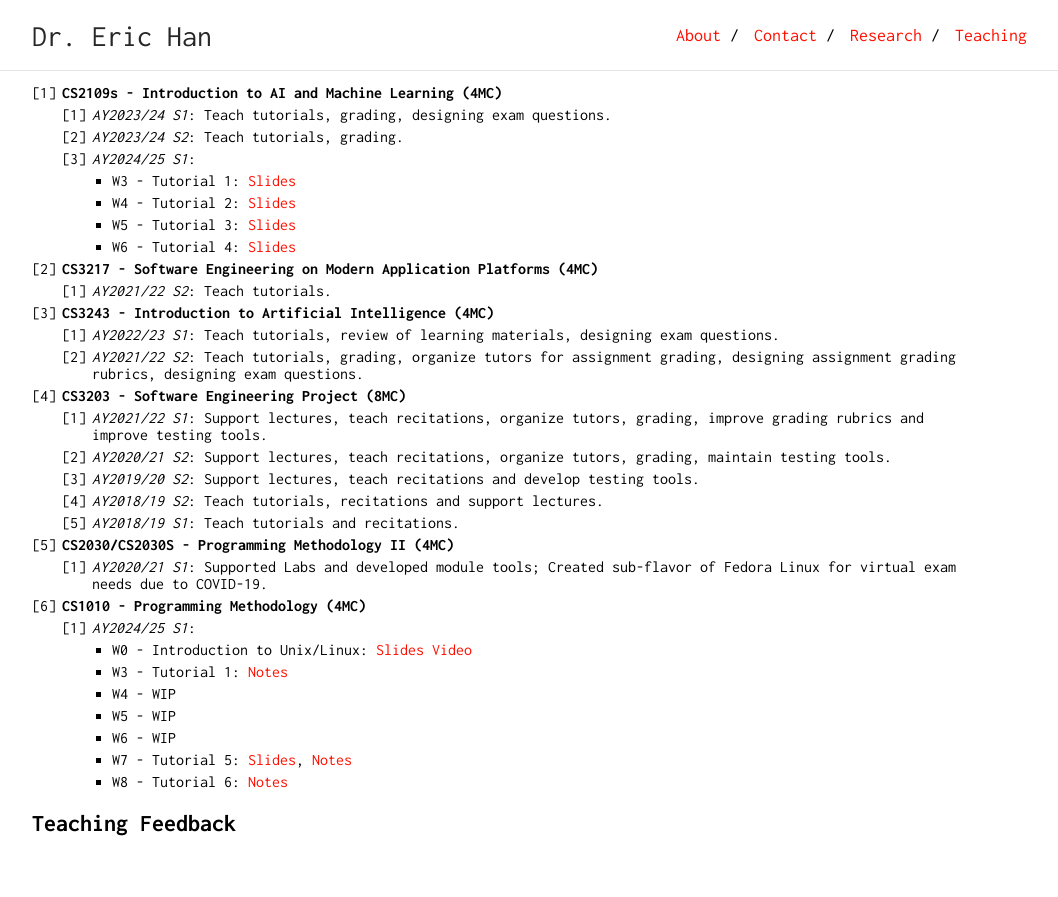
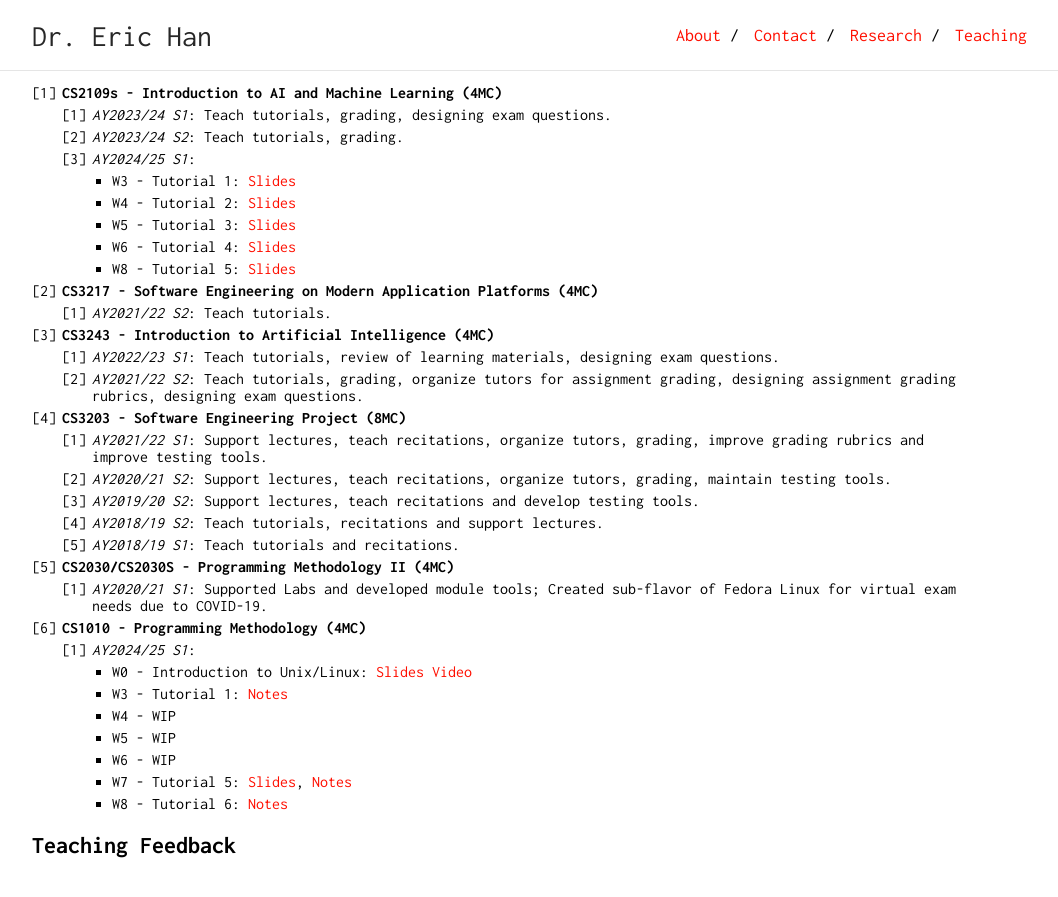
Before and after one commit to eric-vader/eric-vader.github.io, a Jekyll site: the page built from teaching.md, in a window 1280 px wide and 900 px high, scrolled down 508 px. Shown: the top 897 px of the window, without its empty margins (108-1166 px from the left). Built offline with Jekyll 4.4.1, drawn with Linux system fonts in a browser that asks for light colours.

Commit message:
Updated naming convention for slides

```diff
--- a/teaching.md
+++ b/teaching.md
@@ -41,10 +41,11 @@
     1. _AY2023/24 S1_: Teach tutorials, grading, designing exam questions.
     1. _AY2023/24 S2_: Teach tutorials, grading.
     1. _AY2024/25 S1_:
-        * W3 - Tutorial 1: [Slides](/teaching/AY2425S1/CS2109s/T01_slides_29aug2024.pdf)
-        * W4 - Tutorial 2: [Slides](/teaching/AY2425S1/CS2109s/T02.tutorial-2_slides_06sep2024.pdf)
-        * W5 - Tutorial 3: [Slides](/teaching/AY2425S1/CS2109s/T03.tutorial-3_slides_11sep2024.pdf)
-        * W6 - Tutorial 4: [Slides](/teaching/AY2425S1/CS2109s/T04.tutorial-4_slides_20sep2024.pdf)
+        * W3 - Tutorial 1: [Slides](/teaching/AY2425S1/CS2109s/T01.week-3_slides_10oct2024.pdf)
+        * W4 - Tutorial 2: [Slides](/teaching/AY2425S1/CS2109s/T02.week-4_slides_10oct2024.pdf)
+        * W5 - Tutorial 3: [Slides](/teaching/AY2425S1/CS2109s/T03.week-5_slides_10oct2024.pdf)
+        * W6 - Tutorial 4: [Slides](/teaching/AY2425S1/CS2109s/T04.week-6_slides_10oct2024.pdf)
+        * W8 - Tutorial 5: [Slides](/teaching/AY2425S1/CS2109s/T05.week-8_slides_10oct2024.pdf)
 1. **CS3217 - Software Engineering on Modern Application Platforms (4MC)**
     1. _AY2021/22 S2_: Teach tutorials.
 1. **CS3243 - Introduction to Artificial Intelligence (4MC)**
```
Also changed, not shown: 9 other files.
